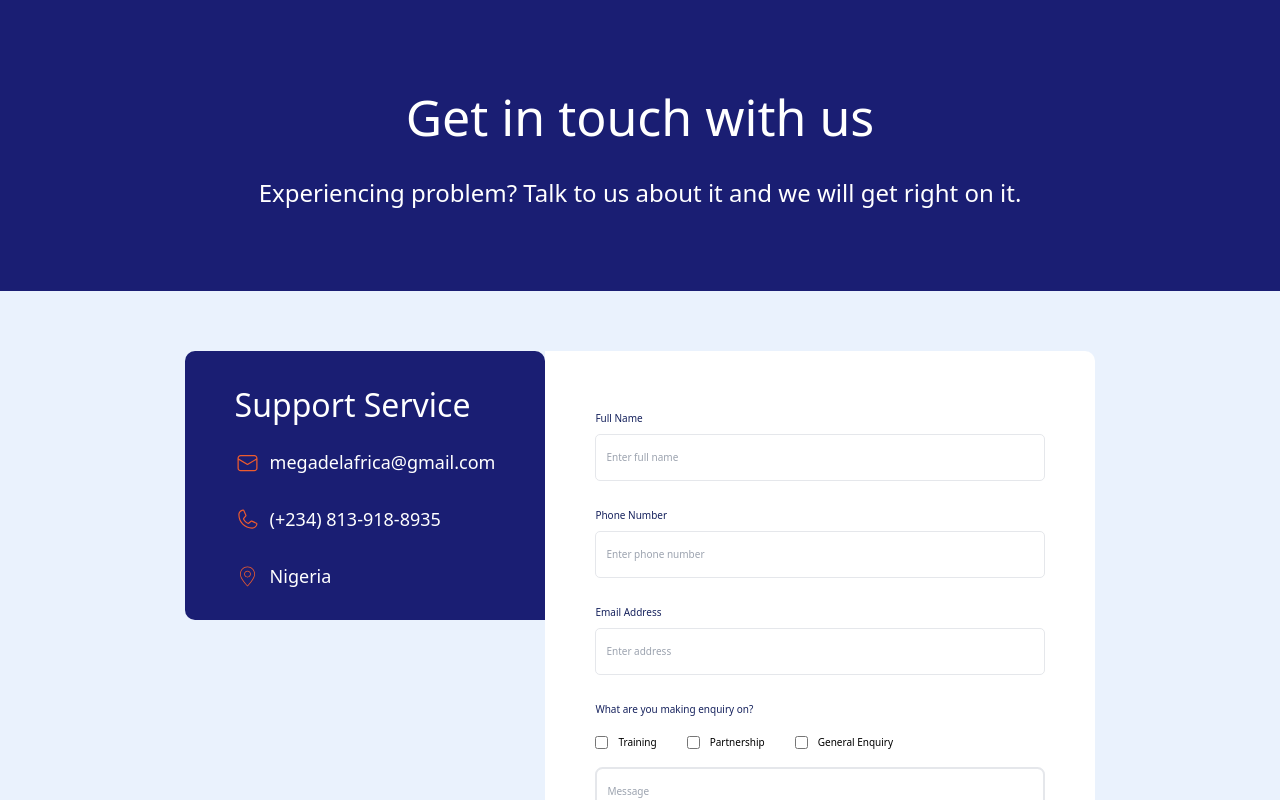
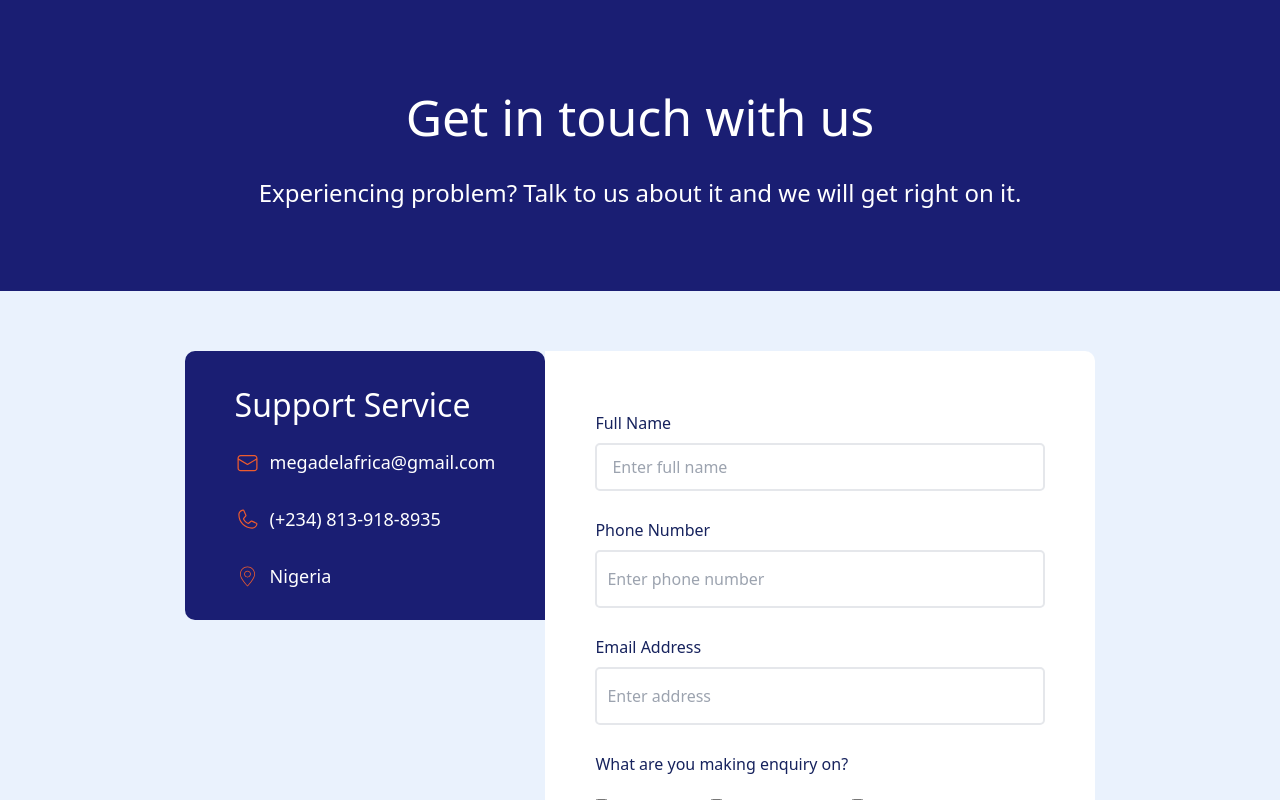
Before and after one commit to Thoobi/megadel-africa, a React (Vite) app: page /contact in a window 1280 px wide. Shown: the top 800 px of the page. Built offline with nearby package versions, Linux system fonts and the light colour scheme.

Commit message:
feat: update card plan and community section content for accuracy; enhance Contact page form styling for better usability

```diff
--- a/src/components/cardPlan.jsx
+++ b/src/components/cardPlan.jsx
@@ -8,7 +8,7 @@ export default function CardPlan() {
     <section className="flex flex-col items-center justify-center gap-8 py-16 px-6 sm:px-8 lg:p-32 xl:gap-32">
       <div className="text-center text-custom-blue-500">
         <h2 className="font-semibold text-22 mb-4 lg:text-32 xl:mb-8">
-          Choose A Website Plan
+          Choose A Plan
         </h2>
         <p className="text-16 lg:text-22">
           Select the Plan That&apos;s Right for You
--- a/src/components/communitySection.jsx
+++ b/src/components/communitySection.jsx
@@ -16,7 +16,7 @@ export default function CommunitySection() {
 
       <ul className="grid grid-cols-2 place-items-center border-t-2 border-b-2 border-gray-400 py-8 gap-12 text-center lg:w-7/12 lg:grid-cols-4">
         <li className="flex flex-col items-center justify-center gap-2">
-          <span className="font-semibold text-22 lg:text-40">500+</span>
+          <span className="font-semibold text-22 lg:text-40">200+</span>
           <span className="font-medium text-13 leading-tight lg:text-13">
             Business Owners trained
           </span>
@@ -28,13 +28,13 @@ export default function CommunitySection() {
           </span>
         </li>
         <li className="flex flex-col items-center justify-center gap-2">
-          <span className="font-semibold text-22 lg:text-40">10+</span>
+          <span className="font-semibold text-22 lg:text-40">5+</span>
           <span className="font-medium text-13 leading-tight lg:text-13">
             Implementation Partners
           </span>
         </li>
         <li className="flex flex-col items-center justify-center gap-2 col-start-2 row-start-1 xl:col-start-3">
-          <span className="font-semibold text-22 lg:text-40">100+</span>
+          <span className="font-semibold text-22 lg:text-40">50+</span>
           <span className="font-medium text-13 leading-tight lg:text-13">
             Volunteer Team Members
           </span>
--- a/src/pages/Contact.jsx
+++ b/src/pages/Contact.jsx
@@ -57,11 +57,11 @@ export default function Contact() {
               </li>
             </ul>
           </div>
-          <div className="p-12 sm:px-[5rem] sm:py-[6rem] bg-white rounded-b-2xl lg:rounded-tr-2xl">
+          <div className="p-12 sm:px-20 sm:py-24 bg-white rounded-b-2xl lg:rounded-tr-2xl">
             <form
               action=""
               method="post"
-              className="flex flex-col gap-[.75rem]"
+              className="flex flex-col gap-3 text-16"
             >
               <label htmlFor="full-name" className="text-custom-blue-500">
                 Full Name
@@ -70,7 +70,7 @@ export default function Contact() {
                 type="text"
                 id="full-name"
                 placeholder="Enter full name"
-                className="border-[1.5px] rounded-lg px-[1rem] py-[1.5rem] outline-none lg:w-[45rem] mb-[2rem]"
+                className="border-2 rounded-lg px-6 py-4 outline-none lg:w-[45rem] mb-8"
               />
 
               <label htmlFor="phone-number" className="text-custom-blue-500">
@@ -80,7 +80,7 @@ export default function Contact() {
                 type="tel"
                 id="phone-number"
                 placeholder="Enter phone number"
-                className="border-[1.5px] rounded-lg px-[1rem] py-[1.5rem] outline-none lg:w-[45rem] mb-[2rem]"
+                className="border-2 rounded-lg px-4 py-6 outline-none lg:w-[45rem] mb-8"
               />
 
               <label htmlFor="mail" className="text-custom-blue-500">
@@ -90,20 +90,20 @@ export default function Contact() {
                 type="email"
                 id="mail"
                 placeholder="Enter address"
-                className="border-[1.5px] rounded-lg px-[1rem] py-[1.5rem] outline-none lg:w-[45rem] mb-[2rem]"
+                className="border-2 rounded-lg px-4 py-6 outline-none lg:w-[45rem] mb-8"
               />
 
               <label className="text-custom-blue-500">
                 What are you making enquiry on?
               </label>
-              <div className="grid grid-flow-col auto-cols-max sm:flex sm:items-center gap-[1rem] mt-4">
+              <div className="grid grid-flow-col auto-cols-max sm:flex sm:items-center gap-4 mt-4">
                 <input
                   type="checkbox"
                   name="Training"
                   id="training"
                   value="training"
                 />
-                <label htmlFor="training" className="mr-[2rem]">
+                <label htmlFor="training" className="mr-8">
                   Training
                 </label>
 
@@ -114,7 +114,7 @@ export default function Contact() {
                   value="partnership"
                   className="row-start-2 col-start-1"
                 />
-                <label htmlFor="partnership" className="mr-[2rem]">
+                <label htmlFor="partnership" className="mr-8">
                   Partnership
                 </label>
 
--- a/src/utils/util.js
+++ b/src/utils/util.js
@@ -122,7 +122,7 @@ const websitePlan = [
         value: "Unlimited Storage",
       },
       {
-        status: false,
+        status: true,
         value: "Payment Gateway",
       },
     ],
```
